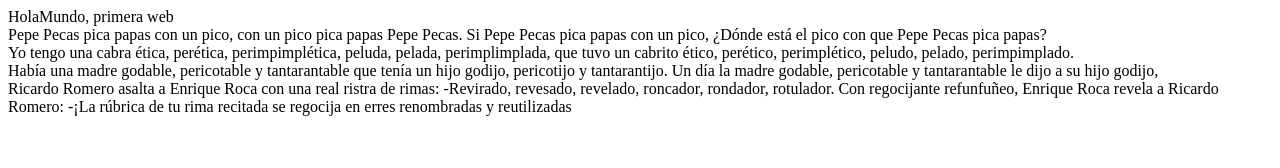
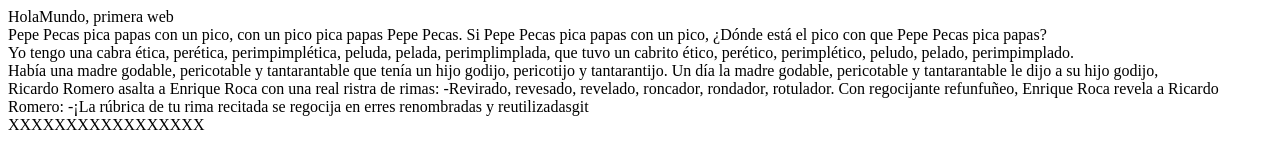
Before and after one commit to PaulaGarde/test, a plain HTML site: page holahol.html in a window 1280 px wide. Drawn offline with Linux system fonts and the light colour scheme.

Commit message:
agregar xx

```diff
--- a/holahol.html
+++ b/holahol.html
@@ -22,8 +22,8 @@
             le dijo a su hijo godijo,</div>
         <div>Ricardo Romero asalta a Enrique Roca con una real ristra de rimas:
             -Revirado, revesado, revelado, roncador, rondador, rotulador. Con regocijante refunfuñeo, Enrique Roca revela a Ricardo Romero:
-            -¡La rúbrica de tu rima recitada se regocija en erres renombradas y reutilizadas</div>
-        <div> </div>
+            -¡La rúbrica de tu rima recitada se regocija en erres renombradas y reutilizadasgit</div>
+        <div>XXXXXXXXXXXXXXXXX </div>
 
 
 </body>
```
